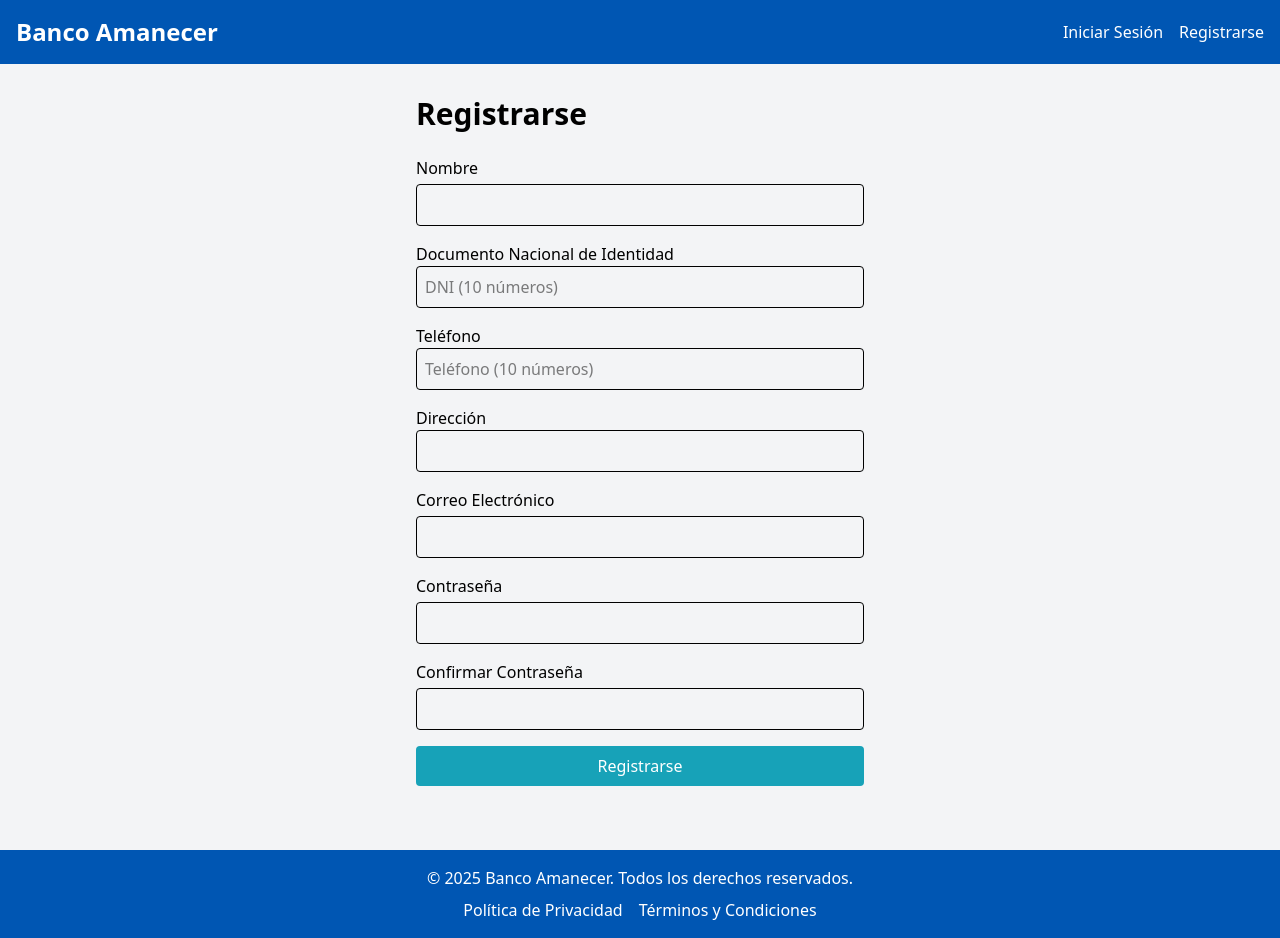
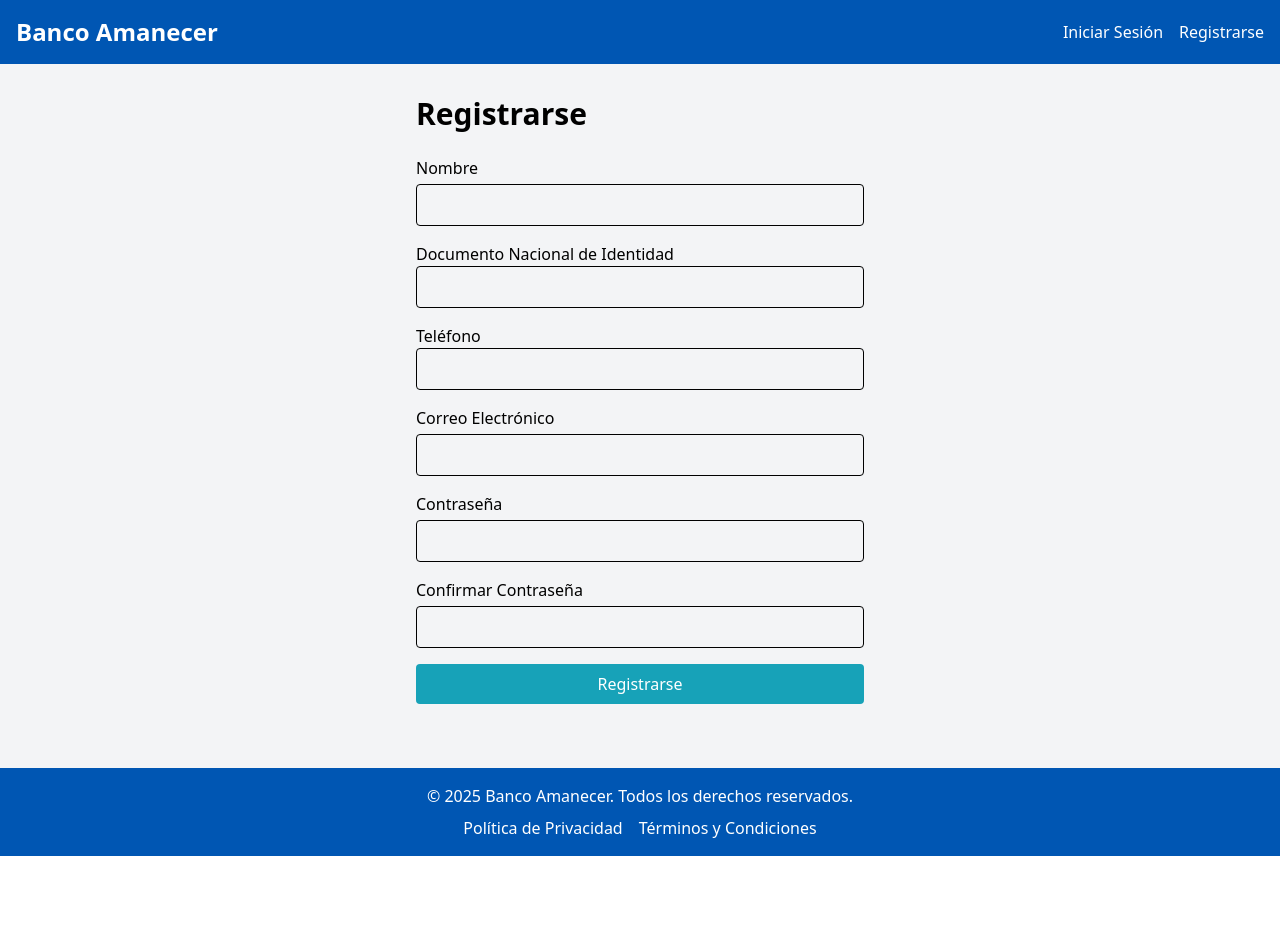
Before and after one commit to No-Country-simulation/equipo-c24-58-n-webapp, a React (Vite) app in the folder front/: page /register in a window 1280 px wide. After the commit the page ends 856 px from the top, so only its background shows below. Built offline with nearby package versions, Linux system fonts and the light colour scheme.

Commit message:
Actualizar comentarios y cambiar color de fondo del botón en el componente Register

```diff
--- a/front/src/pages/Register.jsx
+++ b/front/src/pages/Register.jsx
@@ -1,78 +1,29 @@
-"use client";
+"use client"
 
-import { useState } from "react";
-import { useNavigate } from "react-router-dom";
-import { useAuth } from "../contexts/AuthContext";
+import { useState } from "react"
+import { useNavigate } from "react-router-dom"
 
-const Register = () => {
-  const { register } = useAuth();
-  const [formData, setFormData] = useState({
-    name: "",
-    dni: "",
-    phone: "",
-    direction: "",
-    email: "",
-    password: "",
-    confirmPassword: "",
-  });
-  const [error, setError] = useState("");
-  const navigate = useNavigate();
+function Register() {
+  const [name, setName] = useState("")
+  const [dni, setDni] = useState("")
+  const [phone, setPhone] = useState("")
+  const [email, setEmail] = useState("")
+  const [password, setPassword] = useState("")
+  const [confirmPassword, setConfirmPassword] = useState("")
+  const [error, setError] = useState("")
+  const navigate = useNavigate()
 
-  const handleSubmit = async (e) => {
-    e.preventDefault();
-    setError("");
-    if (formData.password !== formData.confirmPassword) {
-      alert("Las contraseñas no coinciden");
-      return;
+  const handleSubmit = (e) => {
+    e.preventDefault()
+    setError("")
+    if (password !== confirmPassword) {
+      setError("Las contraseñas no coinciden")
+      return
     }
-
-    // Validación de DNI y teléfono
-    if (formData.dni.length !== 10) {
-      alert("El DNI debe tener 10 números");
-      return;
-    }
-
-    if (formData.phone.length !== 10) {
-      alert("El teléfono debe tener 10 números");
-      return;
-    }
-
     // Aquí ira la lógica de registro
-    try {
-      await register(
-        formData.name,
-        formData.dni,
-        formData.phone,
-        formData.direction,
-        formData.email,
-        formData.password
-      );
-      alert("Registro exitoso");
-      navigate("/login");
-    } catch (error) {
-      console.error(error);
-      alert("Error al registrar. Por favor, intente de nuevo.");
-    }
-  };
-
-  const handleChange = (e) => {
-    const { name, value } = e.target;
-
-    // Solo permitir números en DNI y teléfono
-    if ((name === "dni" || name === "phone") && !/^\d*$/.test(value)) {
-      return;
-    }
-
-    // Limitar a 10 dígitos
-    if ((name === "dni" || name === "phone") && value.length > 10) {
-      return;
-    }
-
-    setFormData({
-      ...formData,
-      [name]: value,
-    });
-  };
+    console.log("Registro exitoso", { name, email, password })
+    navigate("/login")
+  }
 
   return (
     <div className="max-w-md mx-auto">
@@ -86,65 +37,48 @@ const Register = () => {
           <input
             type="text"
             id="name"
-            name="name"
-            value={formData.name}
-            onChange={handleChange}
+            value={name}
+            onChange={(e) => setName(e.target.value)}
             required
             className="w-full p-2 border rounded"
           />
         </div>
         <div>
-          <label htmlFor="DNI">Documento Nacional de Identidad</label>
+          <label htmlFor="DNI">
+            Documento Nacional de Identidad
+          </label>
           <input
-            type="text"
-            id="dni"
-            name="dni"
-            value={formData.dni}
-            onChange={handleChange}
-            placeholder="DNI (10 números)"
-            maxLength="10"
-            pattern="\d{10}"
+           type="number"
+           id="dni"
+           value={dni}
+            onChange={(e) => setDni(e.target.value)}
             required
             className="w-full p-2 border rounded"
-          />
+           />
         </div>
         <div>
-          <label htmlFor="phone">Teléfono</label>
+          <label htmlFor="phone">
+            Teléfono
+          </label>
           <input
-            type="tel"
-            id="phone"
-            name="phone"
-            value={formData.phone}
-            onChange={handleChange}
-            placeholder="Teléfono (10 números)"
-            maxLength="10"
-            pattern="\d{10}"
+           type="number"
+           id="phone"
+           value={phone}
+            onChange={(e) => setPhone(e.target.value)}
             required
             className="w-full p-2 border rounded"
-          />
-        </div>
-        <div>
-          <label htmlFor="direction">Dirección</label>
-          <input
-            type="text"
-            id="direction"
-            name="direction"
-            value={formData.direction}
-            onChange={handleChange}
-            required
-            className="w-full p-2 border rounded"
-          />
-        </div>
+           />
+           </div>
         <div>
           <label htmlFor="email" className="block mb-1">
             Correo Electrónico
           </label>
+
           <input
             type="email"
             id="email"
-            name="email"
-            value={formData.email}
-            onChange={handleChange}
+            value={email}
+            onChange={(e) => setEmail(e.target.value)}
             required
             className="w-full p-2 border rounded"
           />
@@ -156,9 +90,8 @@ const Register = () => {
           <input
             type="password"
             id="password"
-            name="password"
-            value={formData.password}
-            onChange={handleChange}
+            value={password}
+            onChange={(e) => setPassword(e.target.value)}
             required
             className="w-full p-2 border rounded"
           />
@@ -170,21 +103,18 @@ const Register = () => {
           <input
             type="password"
             id="confirmPassword"
-            name="confirmPassword"
-            value={formData.confirmPassword}
-            onChange={handleChange}
+            value={confirmPassword}
+            onChange={(e) => setConfirmPassword(e.target.value)}
             required
             className="w-full p-2 border rounded"
           />
         </div>
-        <button
-          type="submit"
-          className="w-full bg-[#17a2b8] text-white p-2 cursor-pointer rounded hover:bg-primary-dark">
+        <button type="submit" className="w-full bg-[#17a2b8] text-white p-2 rounded hover:bg-primary-dark">
           Registrarse
         </button>
       </form>
     </div>
-  );
-};
+  )
+}
 
-export default Register;
+export default Register
```
